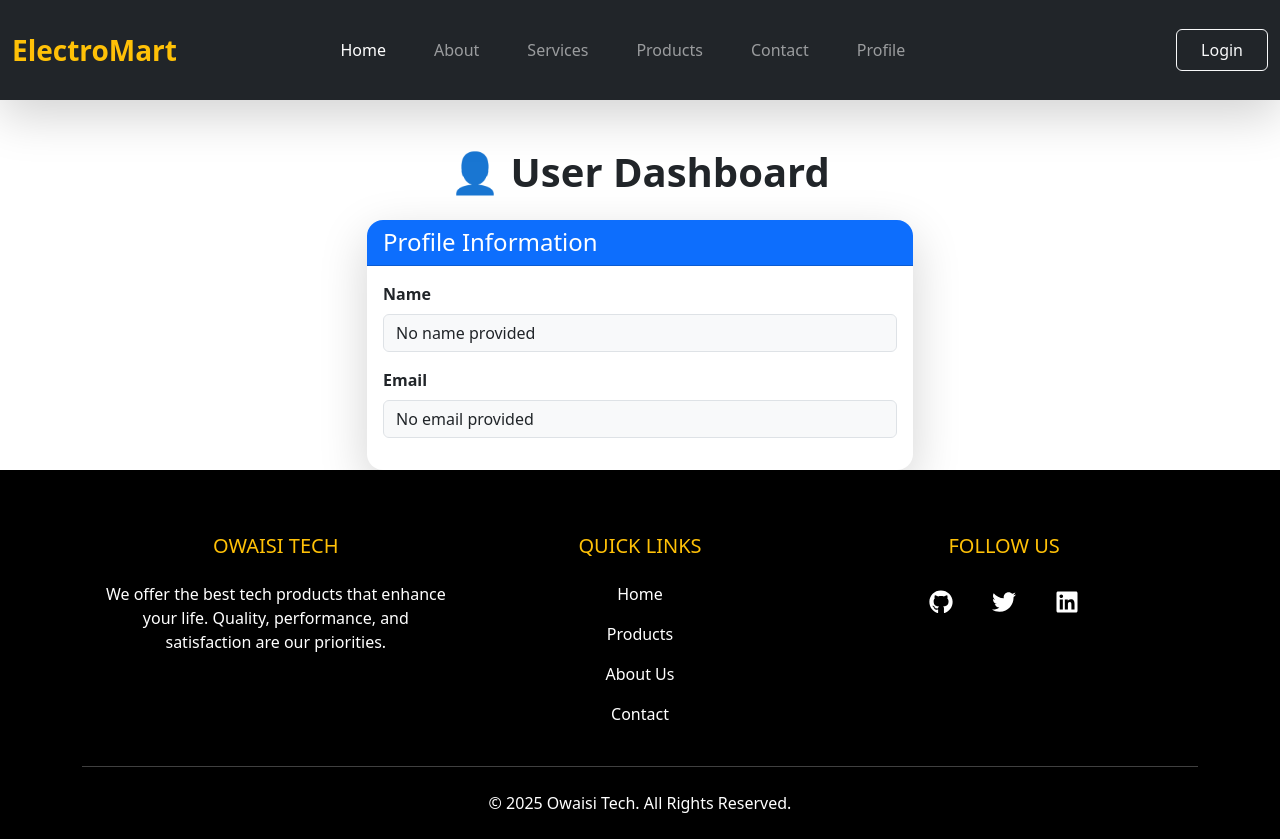
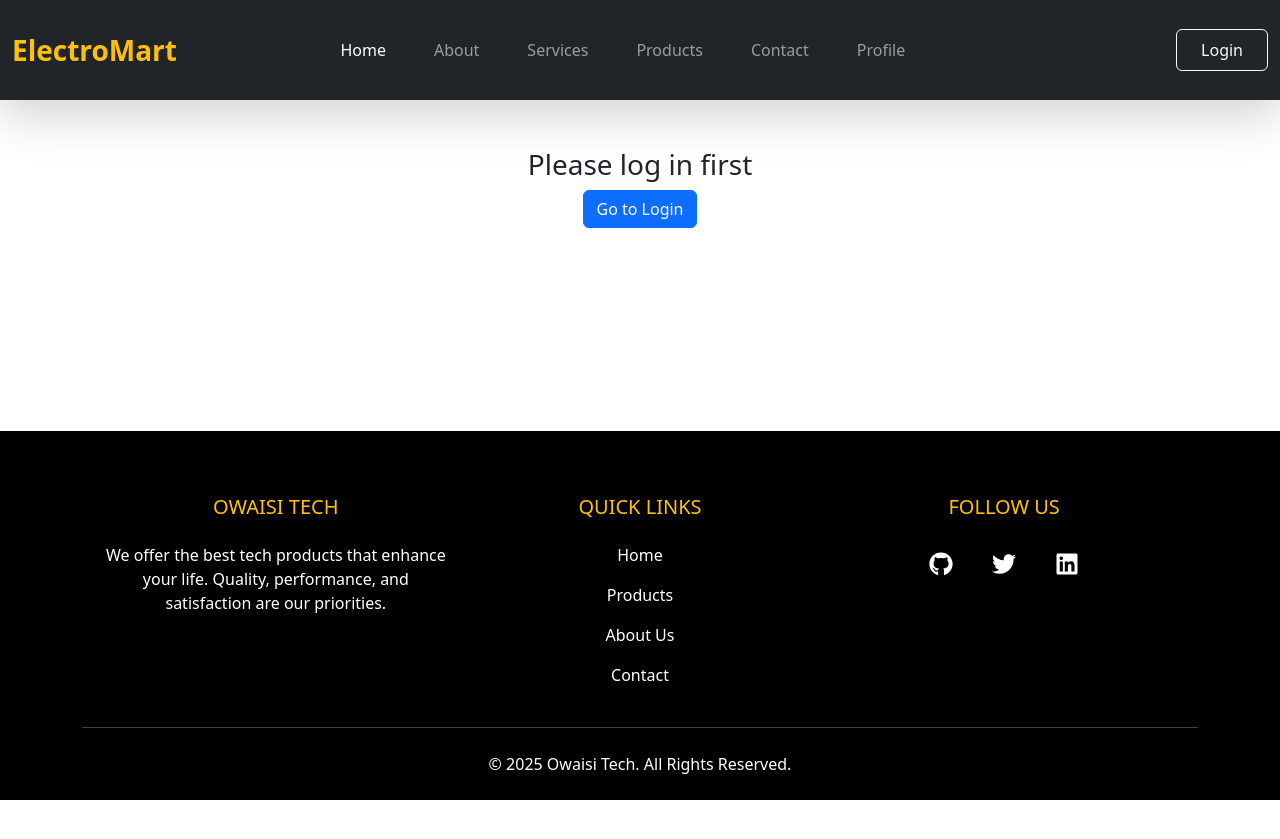
Before and after one commit to Owaisi123/elctromart, a React (Create React App) app: page /profile in a window 1280 px wide. After the commit the page ends 800 px from the top, so only its background shows below. Built offline with nearby package versions, Linux system fonts and the light colour scheme.

Commit message:
Update Profile.js

```diff
--- a/src/Components/Profile.js
+++ b/src/Components/Profile.js
@@ -1,13 +1,26 @@
 import React from "react";
+import { useLocation, Link } from "react-router-dom";
+import "bootstrap/dist/css/bootstrap.min.css";
 
 const Profile = () => {
-  const name = localStorage.getItem("name");
-  const email = localStorage.getItem("email");
+  const { state } = useLocation();
+  const name = state?.name || localStorage.getItem("name") || "";
+  const email = state?.email || localStorage.getItem("email") || "";
+
+  if (!name || !email) {
+    return (
+      <div className="container mt-5 text-center">
+        <h3>Please log in first</h3>
+        <Link to="/login" className="btn btn-primary">
+          Go to Login
+        </Link>
+      </div>
+    );
+  }
 
   return (
     <div className="container mt-5">
       <h1 className="text-center mb-4 fw-bold">👤 User Dashboard</h1>
-
       <div className="row justify-content-center">
         <div className="col-md-6">
           <div className="card border-0 shadow-lg rounded-4">
@@ -17,15 +30,11 @@ const Profile = () => {
             <div className="card-body">
               <div className="mb-3">
                 <label className="form-label fw-semibold">Name</label>
-                <div className="form-control bg-light">
-                  {name ? name : "No name provided"}
-                </div>
+                <div className="form-control bg-light">{name}</div>
               </div>
               <div className="mb-3">
                 <label className="form-label fw-semibold">Email</label>
-                <div className="form-control bg-light">
-                  {email ? email : "No email provided"}
-                </div>
+                <div className="form-control bg-light">{email}</div>
               </div>
             </div>
           </div>
```
